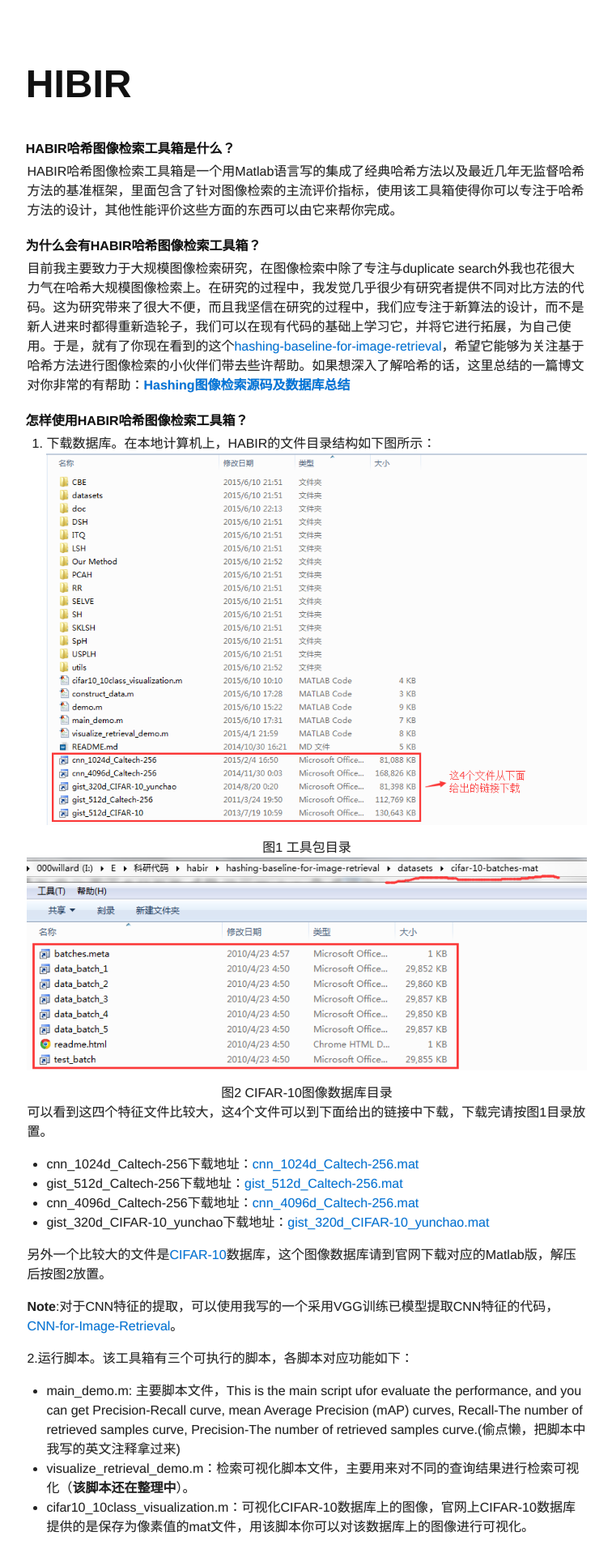
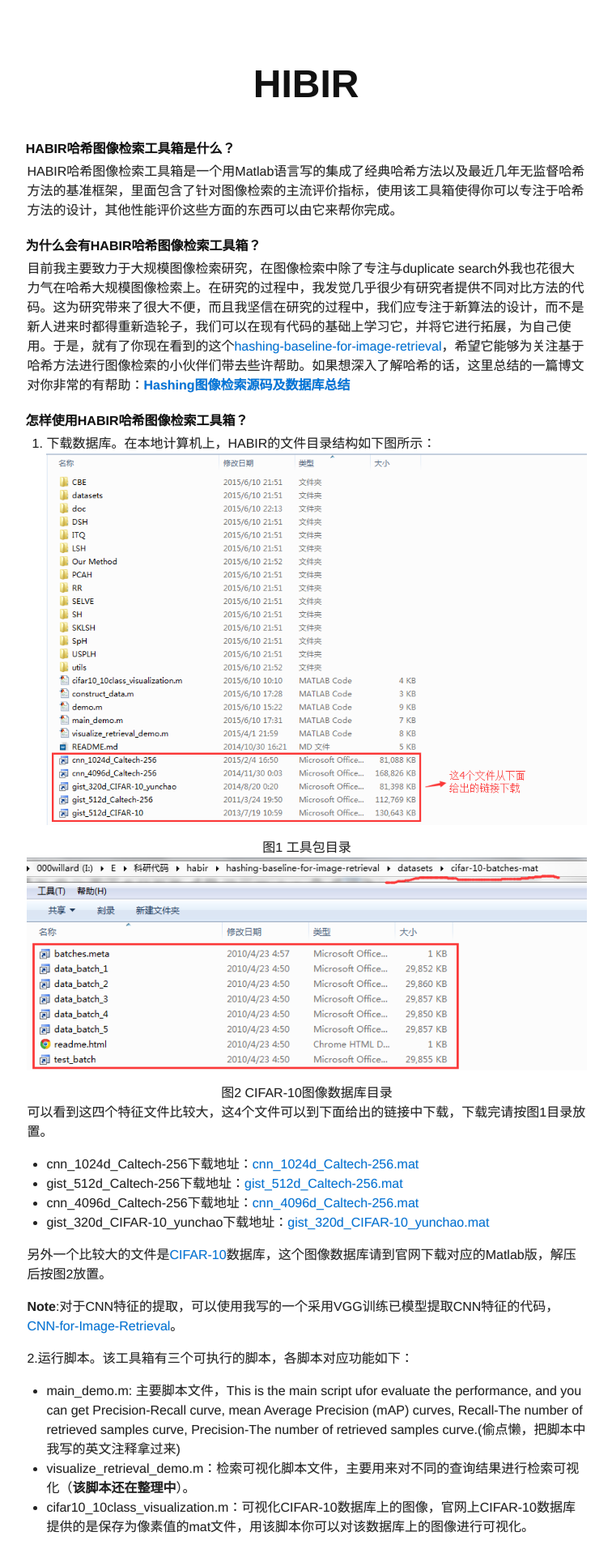
Before and after one commit to willard-yuan/habir, a Jekyll site: the page built from index.md, in a window 1280 px wide. Shown: the top 1918 px of the page at 81% size, without its empty margins (261-1017 px from the left). Built offline with Jekyll 4.4.1, drawn with Linux system fonts in a browser that asks for light colours.

Commit message:
Update solo.css

```diff
--- a/css/solo.css
+++ b/css/solo.css
@@ -32,7 +32,7 @@ a:hover, a:focus {
   text-decoration: underline;
 }
 
-title{
+.title{
    text-align:center;
 }
 
```
